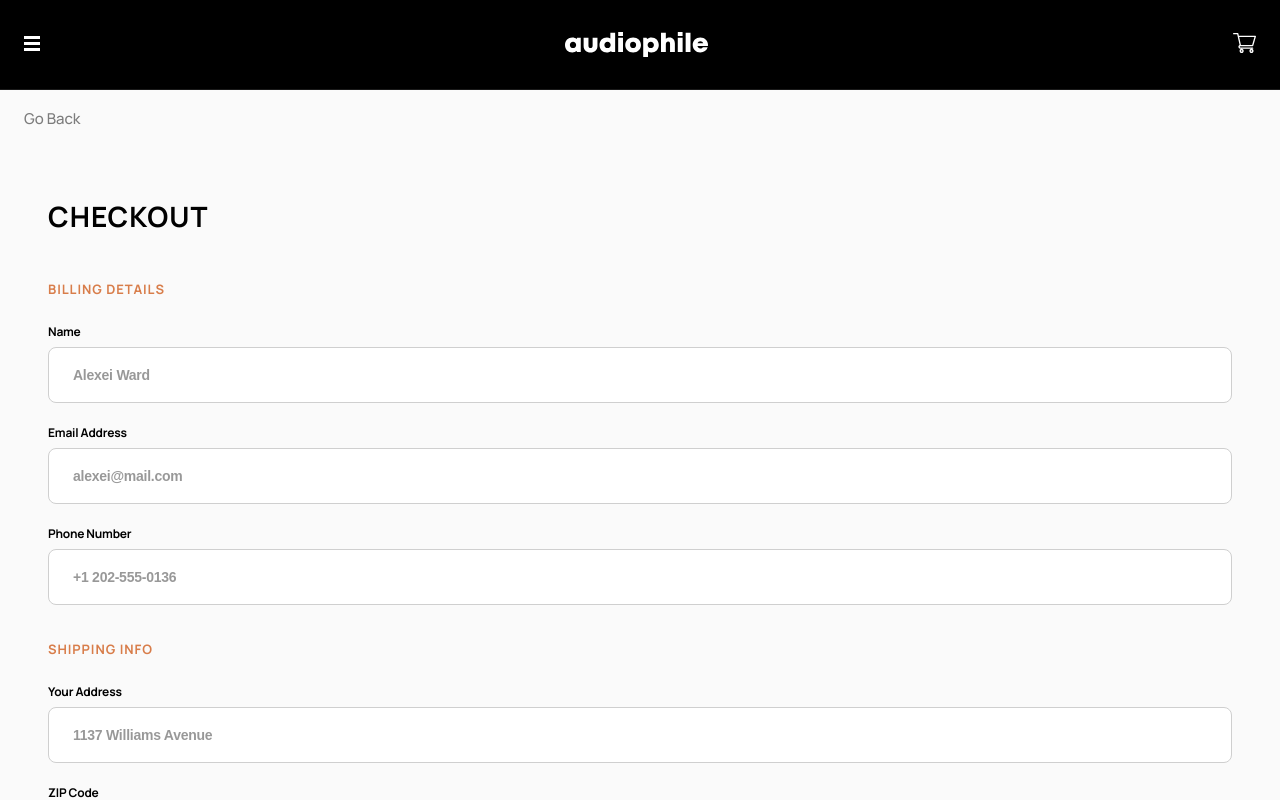
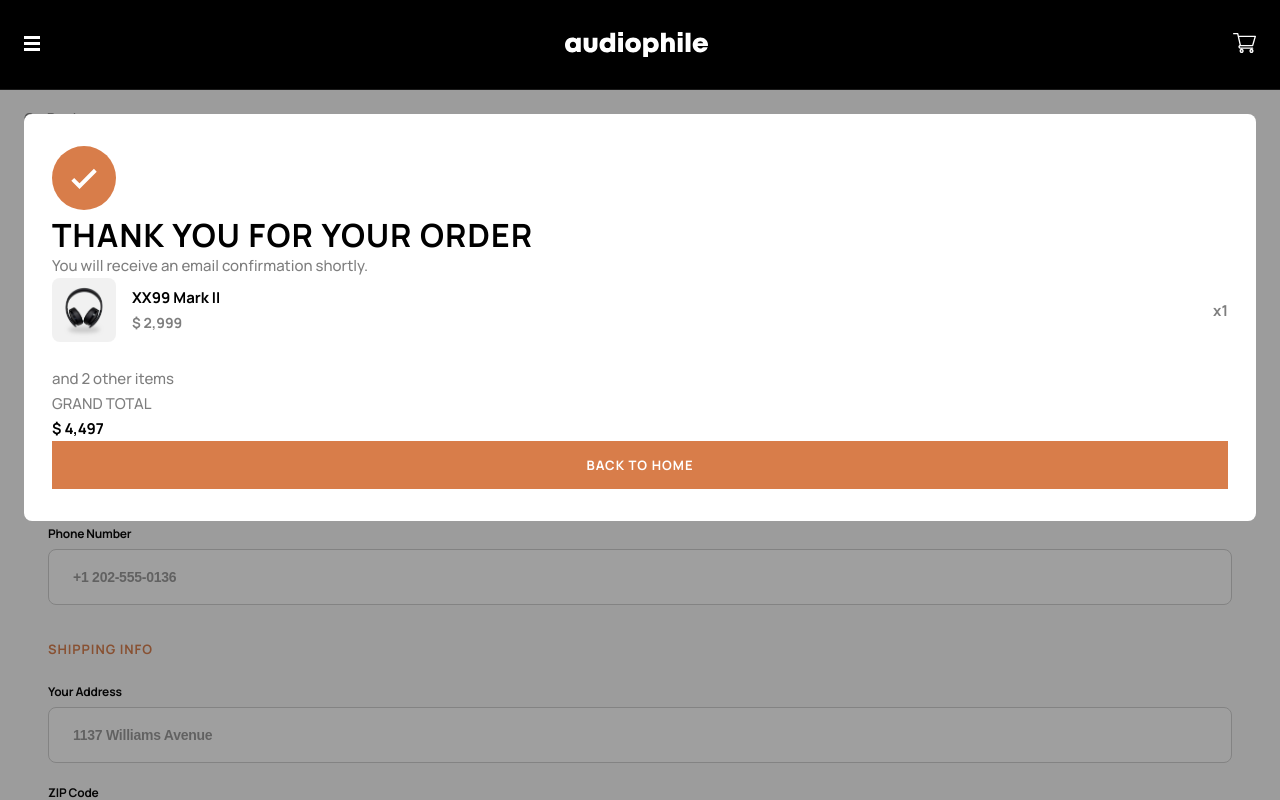
Before and after one commit to ryanbradley-webdev/audiophile, a React (Vite) app in the folder client/: page /checkout in a window 1280 px wide. Shown: the top 800 px of the page. Built offline with nearby package versions, Linux system fonts and the light colour scheme.

Commit message:
Add checkout sucess modal basic content.

```diff
--- /dev/null
+++ b/client/src/assets/CheckIcon.tsx
@@ -0,0 +1,10 @@
+export default function CheckIcon() {
+    return (
+        <svg width="64" height="64" xmlns="http://www.w3.org/2000/svg">
+            <g fill="none" fillRule="evenodd">
+                <circle fill="#D87D4A" cx="32" cy="32" r="32"/>
+                <path stroke="#FFF" strokeWidth="4" d="m20.754 33.333 6.751 6.751 15.804-15.803"/>
+            </g>
+        </svg>
+    )
+}
--- a/client/src/routes/Checkout/Checkout.tsx
+++ b/client/src/routes/Checkout/Checkout.tsx
@@ -1,4 +1,4 @@
-import { useContext, useReducer } from 'react'
+import { useContext, useReducer, useState } from 'react'
 import BackLink from '../../components/BackLink/BackLink'
 import Button from '../../components/Button/Button'
 import CheckoutCosts from '../../components/CheckoutCosts/CheckoutCosts'
@@ -9,6 +9,9 @@ import { calculateCartTotal } from '../../util/calculateCartTotal'
 import CartItem from '../../components/CartItem/CartItem'
 import { checkoutReducer, initialCheckout } from './util/checkoutReducer'
 import CashOnDeliveryIcon from '../../assets/CashOnDeliveryIcon'
+import Modal from '../../components/Modal/Modal'
+import CheckIcon from '../../assets/CheckIcon'
+import { formatCurrency } from '../../util/formatCurrency'
 
 export default function Checkout() {
   const {
@@ -16,6 +19,9 @@ export default function Checkout() {
   } = useContext(CartContext)
 
   const [checkoutData, dispatch] = useReducer(checkoutReducer, initialCheckout)
+
+  const [submitting, setSubmitting] = useState(false)
+  const [success, setSuccess] = useState(true)
 
   const handleNumberChange = (value: string, type: 'updateZip' | 'updatePin' | 'updateEMoneyNumber') => {
     if (value && (value.match(/[0-9]/g)?.length !== value.length)) return
@@ -29,6 +35,10 @@ export default function Checkout() {
     // TODO add logic to format phone number input
 
     dispatch({ type, payload: value })
+  }
+
+  const handleNavigateHome = () => {
+    setSuccess(false)
   }
 
   const handleSubmit = (e: React.FormEvent) => {
@@ -232,6 +242,60 @@ export default function Checkout() {
 
       </form>
 
+      {success && (
+        <Modal
+          toggleModal={handleNavigateHome}
+        >
+
+          <CheckIcon />
+
+          <h3>
+            THANK YOU FOR YOUR ORDER
+          </h3>
+
+          <p>
+            You will receive an email confirmation shortly.
+          </p>
+
+          <div>
+
+            <CartItem
+              item={cart[0]}
+            />
+
+            {cart.length > 0 && (
+              <p>
+                and {cart.length - 1} other item{cart.length - 1 !== 1 && 's'}
+              </p>
+            )}
+
+          <div>
+
+            <p>
+              GRAND TOTAL
+            </p>
+
+            <strong>
+              {formatCurrency(calculateCartTotal(cart))}
+            </strong>
+
+          </div>
+
+          </div>
+
+          <Button
+            variant='solid'
+            color='beige'
+            onClick={handleNavigateHome}
+          >
+
+            BACK TO HOME
+
+          </Button>
+
+        </Modal>
+      )}
+
     </main>
   )
 }
```
